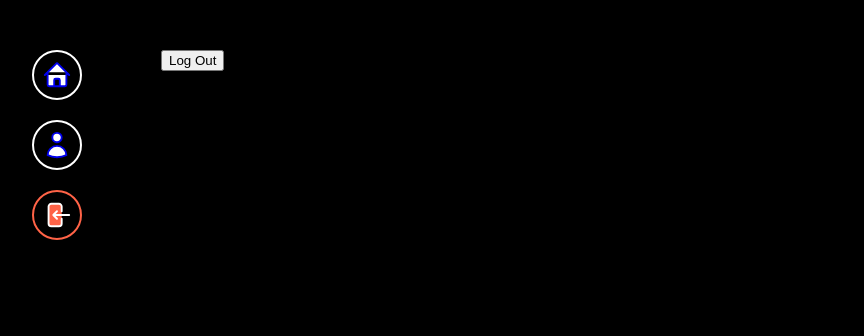
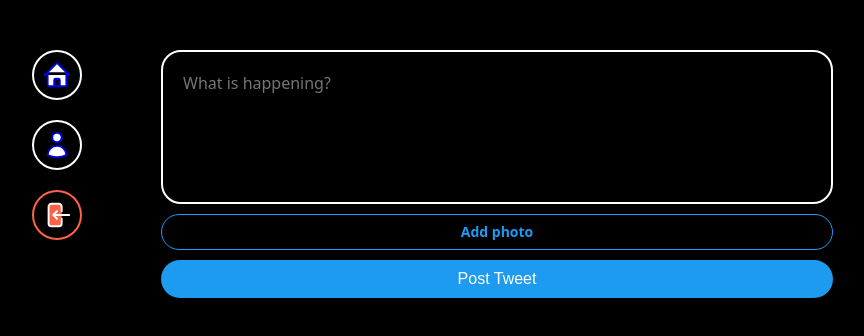
Before and after one commit to CALKO9611/NomadCoders-Twitter, a React (Vite) app: page / in a window 1280 px wide. Shown: the top 336 px of the page, without its empty margins (237-1101 px from the left). Built offline with nearby package versions, Linux system fonts and the light colour scheme; no server answers; sample sign-in values are in the browser's storage.

Commit message:
#4.1 Post Tweet Form

```diff
--- /dev/null
+++ b/src/components/post-tweet-form.tsx
@@ -0,0 +1,96 @@
+import { useState } from "react";
+import styled from "styled-components";
+
+const Form = styled.form`
+  display: flex;
+  flex-direction: column;
+  gap: 10px;
+`;
+
+const TextArea = styled.textarea`
+  border: 2px solid white;
+  padding: 20px;
+  border-radius: 20px;
+  font-size: 16px;
+  color: white;
+  background-color: black;
+  width: 100%;
+  resize: none;
+  font-family: system-ui, -apple-system, BlinkMacSystemFont, "Segoe UI", Roboto,
+    Oxygen, Ubuntu, Cantarell, "Open Sans", "Helvetica Neue", sans-serif;
+  &::placeholder {
+    font-size: 16px;
+  }
+  &:focus {
+    outline: none;
+    border-color: #1d9bf0;
+  }
+`;
+
+const AttachFileButton = styled.label`
+  padding: 10px 0px;
+  color: #1d9bf0;
+  text-align: center;
+  border-radius: 20px;
+  border: 1px solid #1d9bf0;
+  font-size: 14px;
+  font-weight: 600;
+  cursor: pointer;
+`;
+
+const AttachFileInput = styled.input`
+  display: none;
+`;
+
+const SubmitBtn = styled.input`
+  background-color: #1d9bf0;
+  color: white;
+  border: none;
+  padding: 10px 0px;
+  border-radius: 20px;
+  font-size: 16px;
+  cursor: pointer;
+  &:hover,
+  &:active {
+    opacity: 0.9;
+  }
+`;
+
+export default function PostTweetForm() {
+  const [isLoading, setLoading] = useState(false);
+  const [tweet, setTweet] = useState("");
+  const [file, setFile] = useState<File | null>(null);
+  const onChange = (e: React.ChangeEvent<HTMLTextAreaElement>) => {
+    setTweet(e.target.value);
+  };
+  const onFileChange = (e: React.ChangeEvent<HTMLInputElement>) => {
+    const { files } = e.target;
+    if (files && files.length === 1) {
+      setFile(files[0]);
+    }
+  };
+  return (
+    <Form>
+      <TextArea
+        rows={5}
+        maxLength={180}
+        onChange={onChange}
+        value={tweet}
+        placeholder="What is happening?"
+      />
+      <AttachFileButton htmlFor="file">
+        {file ? "Photo added ✅" : "Add photo"}
+      </AttachFileButton>
+      <AttachFileInput
+        onChange={onFileChange}
+        type="file"
+        id="file"
+        accept="image/*"
+      />
+      <SubmitBtn
+        type="submit"
+        value={isLoading ? "Posting..." : "Post Tweet"}
+      />
+    </Form>
+  );
+}
--- a/src/routes/home.tsx
+++ b/src/routes/home.tsx
@@ -1,13 +1,12 @@
-import { auth } from "../firebase";
+import styled from "styled-components";
+import PostTweetForm from "../components/post-tweet-form";
 
-const logOut = () => {
-  auth.signOut();
-};
+const Wrapper = styled.div``;
 
 export default function Home() {
   return (
-    <h1>
-      <button onClick={logOut}>Log Out</button>
-    </h1>
+    <Wrapper>
+      <PostTweetForm />
+    </Wrapper>
   );
 }
```
